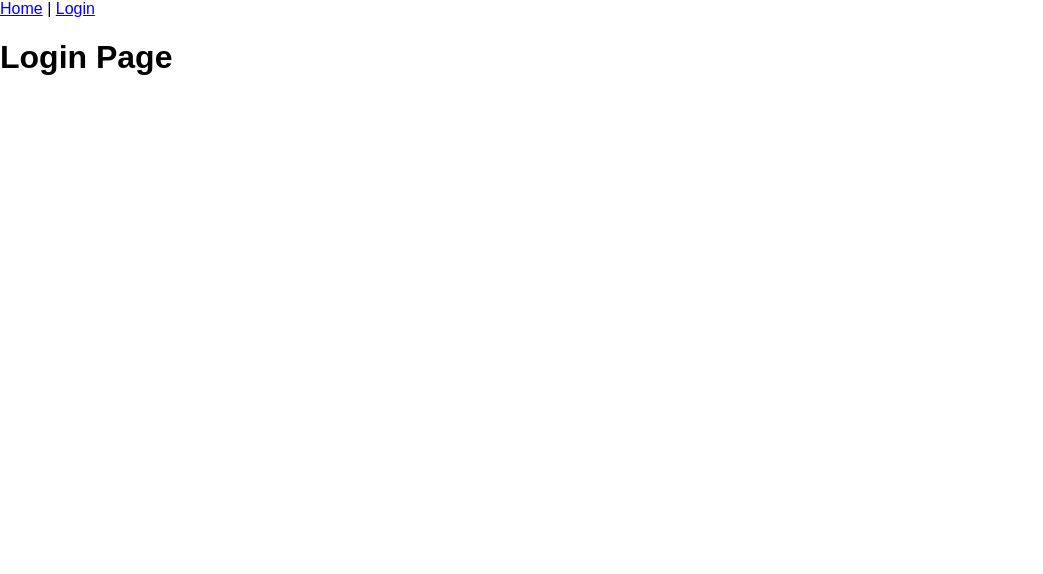
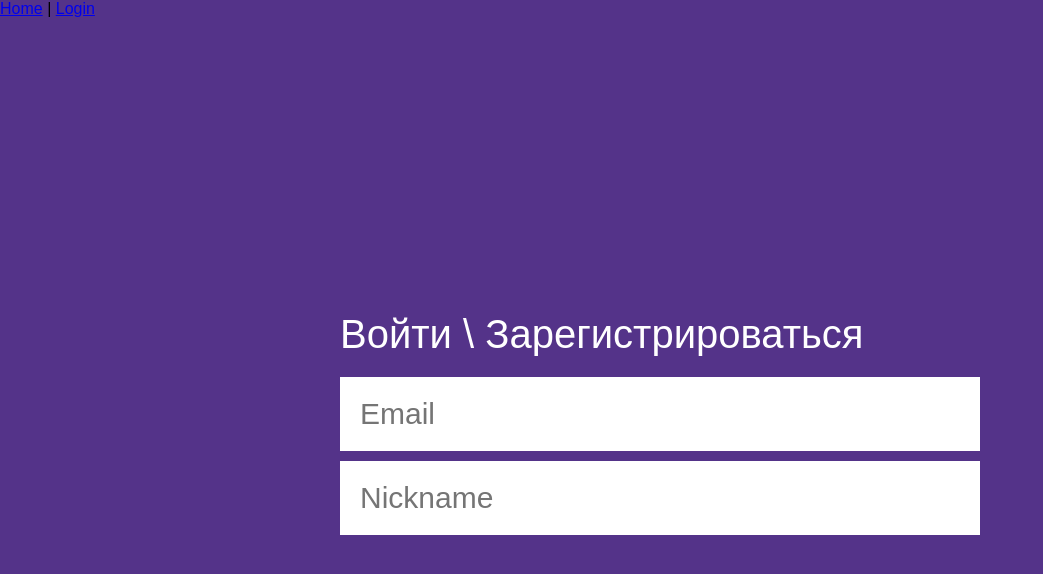
Before and after one commit to dudosyka/goAssistant, a Vue app: page /login in a window 1280 px wide. Shown: the top 574 px of the page, without its empty margins (0-1043 px from the left). Built offline with nearby package versions, Linux system fonts and the light colour scheme.

Commit message:
auth is work

```diff
--- a/src/assets/styles/style.css
+++ b/src/assets/styles/style.css
@@ -1,4 +1,50 @@
 body {
   margin: 0;
   font-family: sans-serif;
+  background-color: #543389;
 }
+
+.menu {
+  height: 100vh;
+  display: flex;
+  align-items:  center;
+  justify-content: center;
+  flex-direction: column;
+}
+
+.form_window {
+  max-width: 600px;
+}
+.form_title {
+  font-size: 40px;
+  color: #fff;
+  padding: 20px 0;
+}
+.form_title button {
+  outline: none;
+  border: none;
+  background: none;
+  padding: 0;
+
+  font-size: 40px;
+
+  color: #fff;
+
+  transition: transform 0.3s;
+}
+.form_title button:hover {
+    cursor: pointer;
+    transform: translateY(-5px);
+}
+
+.input {
+  border: none;
+  outline: none;
+
+  color: #1f1233;
+
+  width: 100%;
+  font-size: 30px;
+  padding: 20px;
+  margin-bottom: 10px;
+}
--- a/src/views/Login.vue
+++ b/src/views/Login.vue
@@ -1,7 +1,19 @@
 <template>
-  <div class="login">
-    <h1>Login Page</h1>
-  </div>
+    <main class="menu">
+      <article class="form_window">
+        <header class="form_title">
+          <button v-on:click="lever = 0">Войти</button> \ <button v-on:click="lever = 1">Зарегистрироваться</button>
+        </header>
+        <section class="form_login" v-show="lever">
+          <input type="mail" class="input" placeholder="Email">
+          <input type="text" class="input" placeholder="Password">
+        </section>
+        <section class="form_signup" v-show="!lever">
+          <input type="text" class="input" placeholder="Email">
+          <input type="text" class="input" placeholder="Nickname">
+        </section>
+      </article>
+    </main>
 </template>
 <script>
   import axios from "axios"
@@ -10,6 +22,10 @@
     name: 'Login',
     data() {
       return {
+        email: null,
+        pass: null,
+        nick: null,
+        lever: 0
       }
     },
     components: {
```
